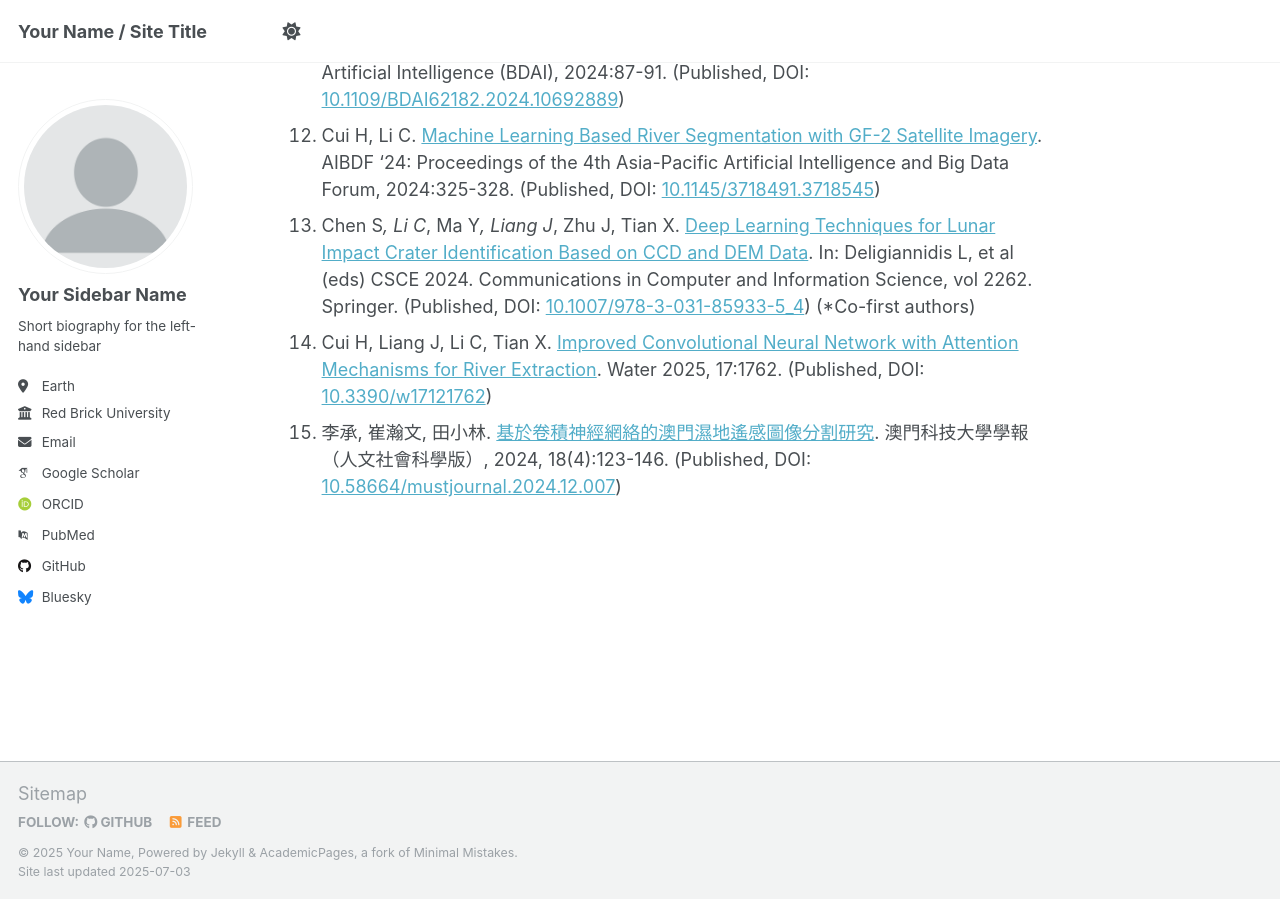
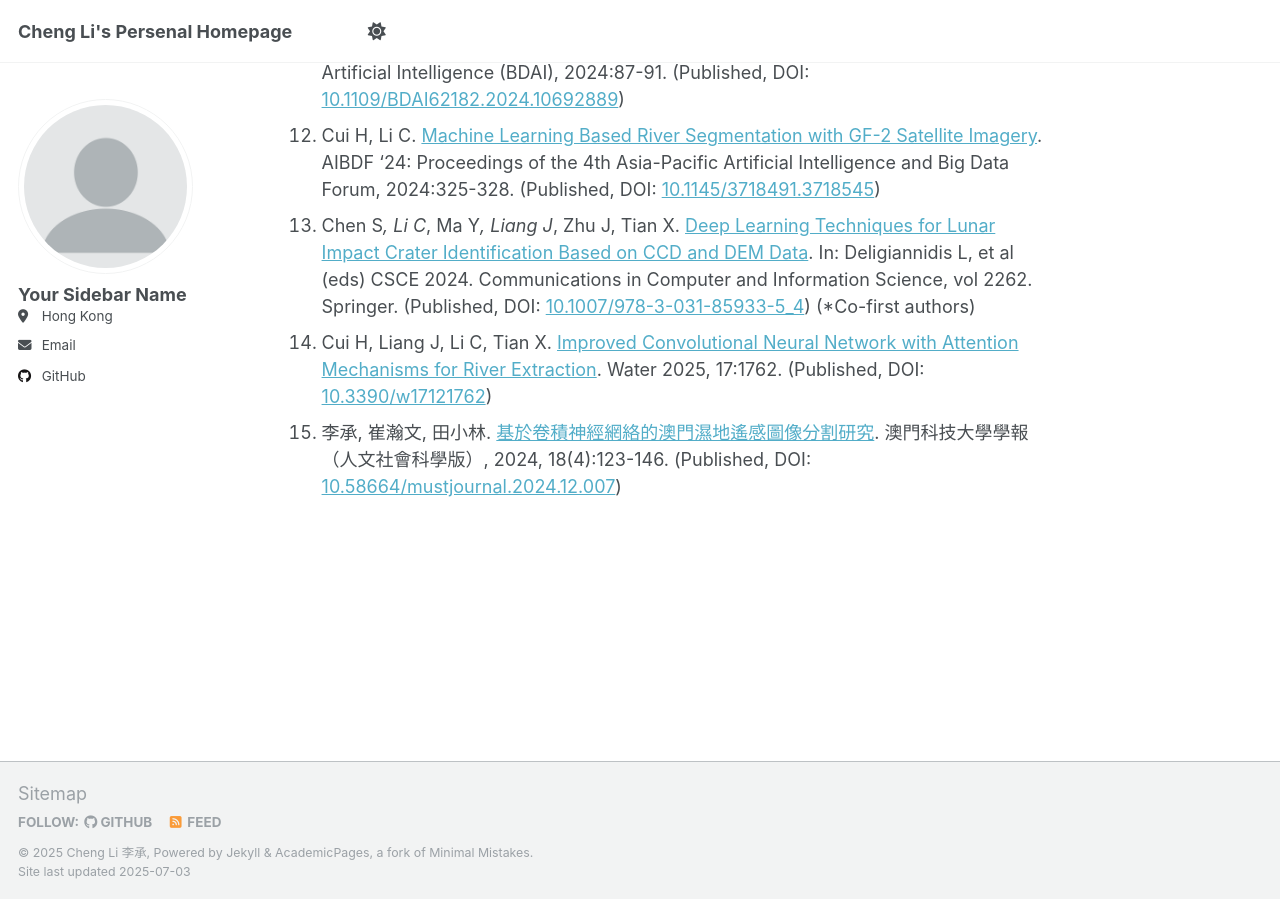
Before and after one commit to chengli24/chengli24, a Jekyll site: the page built from _pages/about.md, in a window 1280 px wide and 900 px high, scrolled down 3084 px. Built offline with Jekyll 4.4.1, drawn with Linux system fonts in a browser that asks for light colours; some web fonts are replaced; a script that is not in the unit is left out.

Commit message:
Update _config.yml

```diff
--- a/_config.yml
+++ b/_config.yml
@@ -9,13 +9,13 @@
 # Basic Site Settings
 locale                   : "en-US"
 site_theme               : "default"
-title                    : "Your Name / Site Title"
+title                    : "Cheng Li's Persenal Homepage"
 title_separator          : "-"
-name                     : &name "Your Name"
+name                     : &name "Cheng Li 李承"
 description              : &description "personal description"
-url                      : https://academicpages.github.io # the base hostname & protocol for your site e.g. "https://[your GitHub username].github.io" or if you already have some other page hosted on Github then use "https://[your GitHub username].github.io/[Your Repo Name]"
+url                      : https://chengli24.github.io/chengli24/ # the base hostname & protocol for your site e.g. "https://[your GitHub username].github.io" or if you already have some other page hosted on Github then use "https://[your GitHub username].github.io/[Your Repo Name]"
 baseurl                  : "" # the subpath of your site, e.g. "/blog"
-repository               : "academicpages/academicpages.github.io"
+repository               : "https://chengli24.github.io/chengli24/"
 
 # Site Author - The following control what appear as part of the author content on the side bar.
 #               If a field is blank the icon and link will not appear, otherwise it will be shown.
@@ -25,20 +25,20 @@ author:
   avatar           : "profile.png"
   name             : "Your Sidebar Name"
   pronouns         : # example: "she/her"
-  bio              : "Short biography for the left-hand sidebar"
-  location         : "Earth"
-  employer         : "Red Brick University"
+  bio              : #
+  location         : "Hong Kong"
+  employer         : #
   uri              : # URL
-  email            : "none@example.org"
+  email            : "chengli0323@gmail.com"
 
   # Academic websites
   academia         : # URL
   arxiv            : # URL - Update with the correct link to your profile
-  googlescholar    : "https://scholar.google.com/citations?user=PS_CX0AAAAAJ"
+  googlescholar    : #
   impactstory      : # URL
-  orcid            : "http://orcid.org/yourorcidurl"
+  orcid            : #
   semantic         : # URL
-  pubmed           : "https://www.ncbi.nlm.nih.gov/pubmed/?term=john+snow"
+  pubmed           : #
   researchgate     : # URL
   scopus           : # URL
 
@@ -52,7 +52,7 @@ author:
 
   # Social media
   artstation       : # Username
-  bluesky          : "bsky.app" # Replace this with you Bluesky username
+  bluesky          : #
   facebook         : # Username
   flickr           : # Username
   foursquare       : # Username
```
